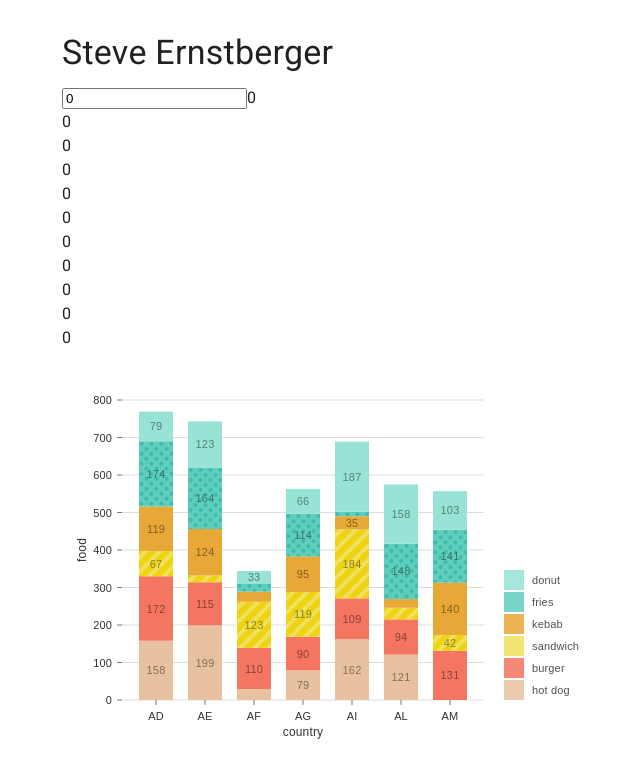
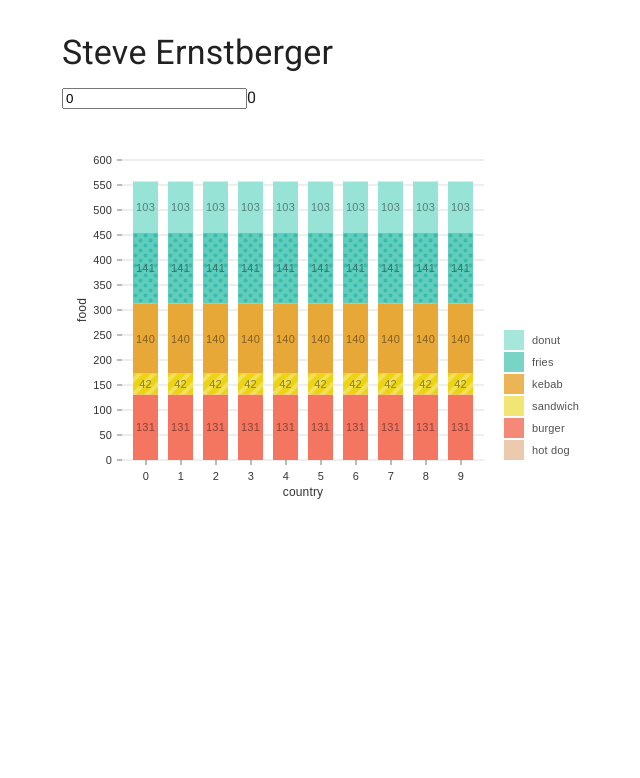
Before and after one commit to sernstberger/steveernstberger, a React (Create React App) app: page / in a window 1280 px wide. Shown: the top 778 px of the page, without its empty margins (302-942 px from the left). Built offline with nearby package versions, Linux system fonts and the light colour scheme.

Commit message:
chart is kind of dynamic

```diff
--- a/src/components/SalaryCalculator/index.tsx
+++ b/src/components/SalaryCalculator/index.tsx
@@ -113,7 +113,22 @@ const SalaryCalculator = () => {
   const [startingSalary, setStartingSalary] = useState(0);
 
   const res = Array.from(Array(10)).map((_, i) => {
-    return i * startingSalary;
+    // return i * startingSalary;
+    return {
+      country: i,
+      "hot dog": 0,
+      "hot dogColor": "hsl(193, 70%, 50%)",
+      burger: 131,
+      burgerColor: "hsl(213, 70%, 50%)",
+      sandwich: 42,
+      sandwichColor: "hsl(7, 70%, 50%)",
+      kebab: 140,
+      kebabColor: "hsl(352, 70%, 50%)",
+      fries: 141,
+      friesColor: "hsl(303, 70%, 50%)",
+      donut: 103,
+      donutColor: "hsl(5, 70%, 50%)",
+    }
   });
 
   console.log(res);
@@ -125,10 +140,10 @@ const SalaryCalculator = () => {
         onChange={(e: any) => setStartingSalary(e.target.value)}
       />
       {startingSalary}
-      {res.map((bar, index) => (
+      {/* {res.map((bar, index) => (
         <div>{bar}</div>
-      ))}
-      <SalaryChart data={data} />
+      ))} */}
+      <SalaryChart data={res} />
     </div>
   );
 };
```
